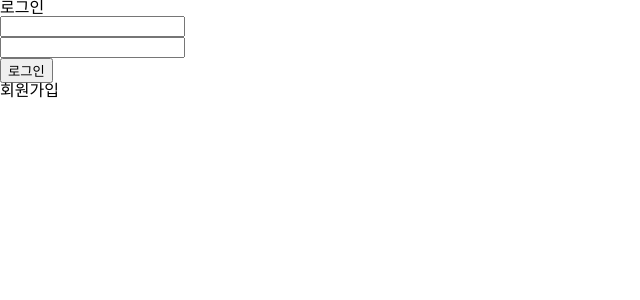
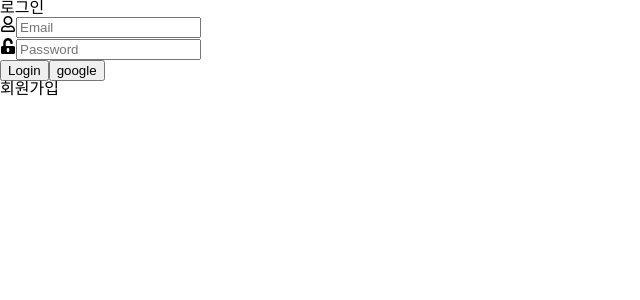
Before and after one commit to Dello96/letitCO, a React (Create React App) app: page /login in a window 1280 px wide. Shown: the top 300 px of the page, without its empty margins (0-640 px from the left). Built offline with nearby package versions, Linux system fonts and the light colour scheme.

Commit message:
feat: google 로그인 기능 구현(#2)

```diff
--- a/package.json
+++ b/package.json
@@ -3,6 +3,7 @@
   "version": "0.1.0",
   "private": true,
   "dependencies": {
+    "@ant-design/icons": "^5.2.6",
     "@reduxjs/toolkit": "^2.0.1",
     "@supabase/supabase-js": "^2.39.1",
     "@testing-library/jest-dom": "^5.14.1",
@@ -12,13 +13,16 @@
     "@types/node": "^16.7.13",
     "@types/react": "^18.0.0",
     "@types/react-dom": "^18.0.0",
+    "antd": "^5.12.5",
     "axios": "^1.6.2",
     "react": "^18.2.0",
     "react-dom": "^18.2.0",
+    "react-icons": "^4.12.0",
     "react-query": "^3.39.3",
     "react-redux": "^9.0.4",
     "react-router-dom": "^6.21.1",
     "react-scripts": "5.0.1",
+    "react-toastify": "^9.1.3",
     "redux": "^5.0.1",
     "styled-components": "^6.1.3",
     "typescript": "^4.4.2",
--- a/src/pages/login/Login.tsx
+++ b/src/pages/login/Login.tsx
@@ -2,6 +2,9 @@ import React, { useEffect, useState } from 'react';
 import supabase from '../../supabaseClient';
 import { StFormWrapper, StInput, StSignUpButton, StLoginButton } from './index';
 import { useNavigate } from 'react-router-dom';
+import { FaRegUser } from 'react-icons/fa';
+import { FaUnlockAlt } from 'react-icons/fa';
+import { IoCheckmarkSharp } from 'react-icons/io5';
 const Login = () => {
   const [isLogin, setIsLogin] = useState(true);
   const [email, setEmail] = useState('');
@@ -10,6 +13,8 @@ const Login = () => {
   const navigate = useNavigate();
 
   // useMemo, useCallback 사용하기
+  // ant design
+  // prefix
   useEffect(() => {
     console.log(email);
     console.log(password);
@@ -64,25 +69,63 @@ const Login = () => {
       console.error(error);
     }
   };
+  const signInGoogle = async (e: React.FormEvent) => {
+    e.preventDefault();
+    try {
+      const { data, error } = await supabase.auth.signInWithOAuth({
+        provider: 'google',
+        options: {
+          queryParams: {
+            access_type: 'offline',
+            prompt: 'consent'
+          }
+        }
+      });
+      console.log(data);
+      if (error) {
+        console.error(error);
+        alert('일치하지 않습니다');
+      } else {
+        alert('로그인에 성공하였습니다');
+        navigate('/');
+      }
+    } catch (error) {
+      console.error(error);
+    }
+  };
+
+  // const regEmail = /^[0-9a-zA-Z]([-_\.]?[0-9a-zA-Z])*@[0-9a-zA-Z]([-_\.]?[0-9a-zA-Z])*\.[a-zA-Z]{2,3}$/;
 
   return (
     <div>
       <StFormWrapper>
         <h1> {isLogin ? '로그인' : '회원가입'}</h1>
-        <StInput type="text" value={email} onChange={onEmailChangeHandler} />
+        <FaRegUser />
+        <StInput type="text" value={email} onChange={onEmailChangeHandler} placeholder="Email" />
+
         <br />
-        <StInput type="password" value={password} onChange={onPasswordChangeHandler} />
+        <FaUnlockAlt />
+        <StInput type="password" value={password} onChange={onPasswordChangeHandler} placeholder="Password " />
         <br />
         {!isLogin && (
           <>
-            <StInput type="password" value={passwordCheck} onChange={onPasswordCheckChangeHandler} />
+            <IoCheckmarkSharp />
+            <StInput
+              type="password"
+              value={passwordCheck}
+              onChange={onPasswordCheckChangeHandler}
+              placeholder="Confirm Password"
+            />
             <br />
           </>
         )}
         {isLogin ? (
-          <StLoginButton onClick={signInHandler}>로그인</StLoginButton>
+          <>
+            <StLoginButton onClick={signInHandler}>Login</StLoginButton>
+            <StLoginButton onClick={signInGoogle}>google</StLoginButton>
+          </>
         ) : (
-          <StSignUpButton onClick={signUpHandler}>회원가입</StSignUpButton>
+          <StSignUpButton onClick={signUpHandler}>Register</StSignUpButton>
         )}
         <div onClick={() => setIsLogin((change) => !change)}>{isLogin ? '회원가입' : '로그인'}</div>
       </StFormWrapper>
--- a/src/pages/login/index.ts
+++ b/src/pages/login/index.ts
@@ -1,4 +1,5 @@
 import styled from 'styled-components';
+
 export const StFormWrapper = styled.form``;
 export const StInput = styled.input``;
 export const StSignUpButton = styled.button``;
```
Also changed, not shown: 1 other file (tests, documents, lock files or other folders).
